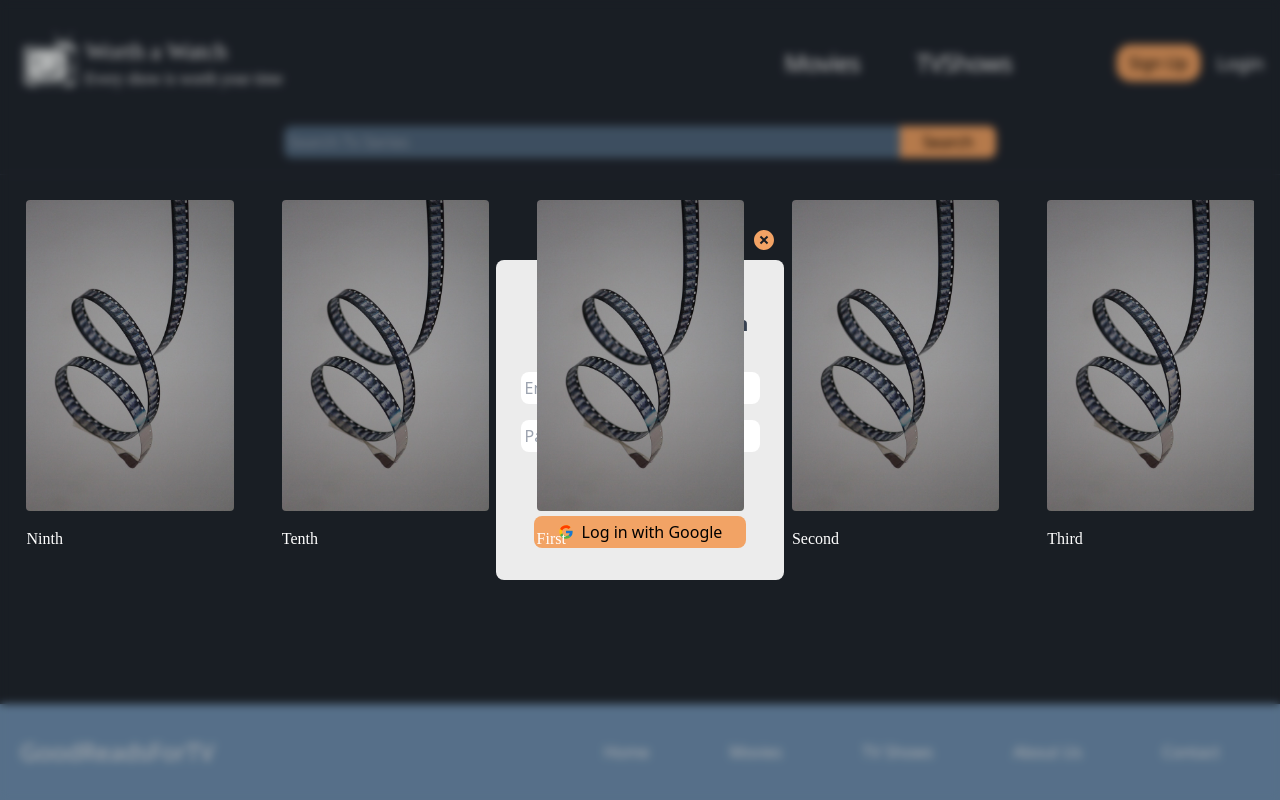
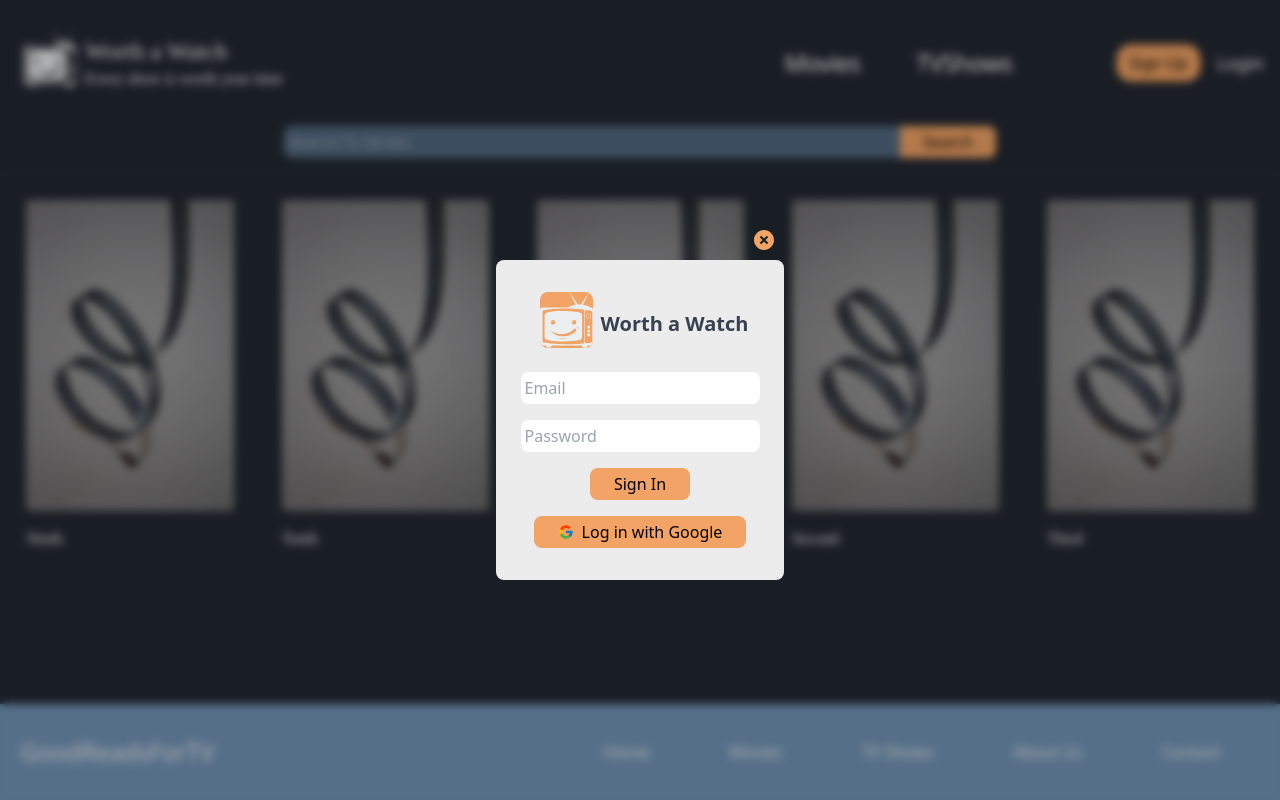
Before and after one commit to Dunder-Mifflin-Devs/GoodReadsForTV, a React (Vite) app in the folder good-reads-for-tv/: page / in a window 1280 px wide. Both pictures are taken after a click on the button "Login". Built offline with nearby package versions, Linux system fonts and the light colour scheme.

Commit message:
Added z-50 class to modals

```diff
--- a/good-reads-for-tv/src/components/common/Login.jsx
+++ b/good-reads-for-tv/src/components/common/Login.jsx
@@ -70,7 +70,7 @@
     <div
       id="login"
       onClick={handleClose}
-      className="fixed inset-0 bg-black bg-opacity-25 backdrop-blur-sm flex flex-col items-center justify-center"
+      className="fixed inset-0 bg-black bg-opacity-25 backdrop-blur-sm flex flex-col items-center justify-center z-50"
     >
       <div className='flex items-center justify-end w-72 p-2'>
         <RiCloseCircleFill
--- a/good-reads-for-tv/src/components/common/Signup.jsx
+++ b/good-reads-for-tv/src/components/common/Signup.jsx
@@ -73,7 +73,7 @@
     <div
       id="signup"
       onClick={handleClose}
-      className="fixed inset-0 bg-black bg-opacity-25 backdrop-blur-sm flex flex-col items-center justify-center"
+      className="fixed inset-0 bg-black bg-opacity-25 backdrop-blur-sm flex flex-col items-center justify-center z-50"
     >
       <div className='flex items-center justify-end w-72 p-2'>
         <RiCloseCircleFill
```
